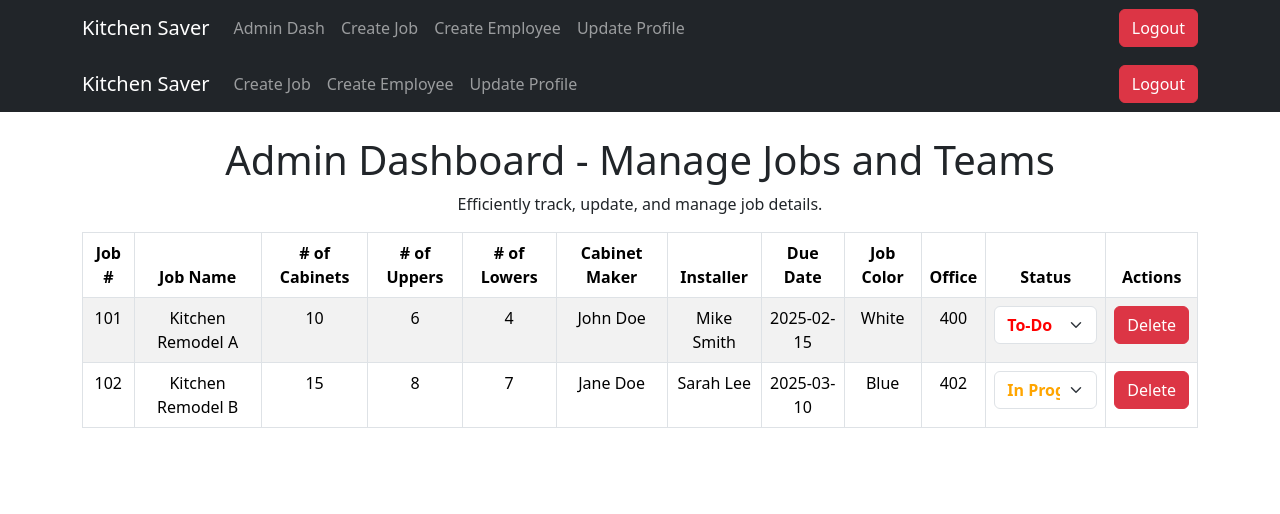
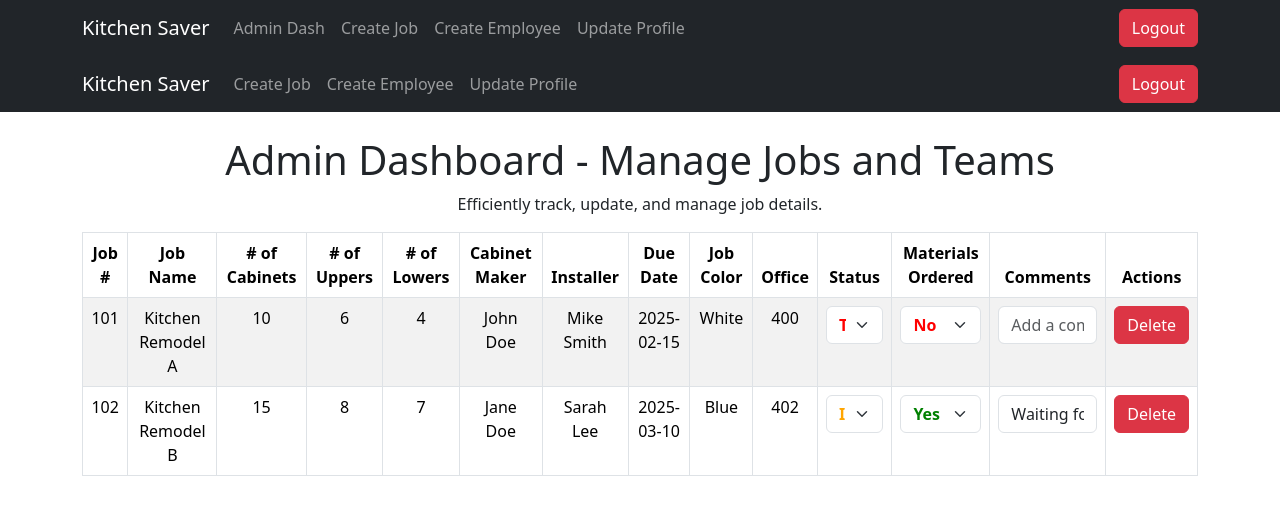
Before and after one commit to Hhertilien1/KitchenSaver, a React (Create React App) app: page /admindash in a window 1280 px wide. Shown: the top 514 px of the page. Built offline with nearby package versions, Linux system fonts and the light colour scheme.

Commit message:
added column for materials ordered per user request

```diff
--- a/src/Components/AdminDash.js
+++ b/src/Components/AdminDash.js
@@ -17,6 +17,8 @@ const AdminDash = () => {
       jobColor: "White",
       office: "400",
       status: "To-Do",
+      materialsOrdered: "No",
+      comments: ""
     },
     {
       jobNumber: 102,
@@ -30,15 +32,18 @@ const AdminDash = () => {
       jobColor: "Blue",
       office: "402",
       status: "In Progress",
+      materialsOrdered: "Yes",
+      comments: "Waiting for shipment."
     },
   ]);
+
+
 
   const deleteJob = (index) => {
     if (window.confirm("Are you sure you want to delete this job?")) {
       setJobs(jobs.filter((_, i) => i !== index));
     }
   };
-
 
   const getStatusColor = (status) => {
     switch (status) {
@@ -52,9 +57,10 @@ const AdminDash = () => {
         return "black";
     }
   };
+
   return (
     <>
-   <Navbar bg="dark" variant="dark" expand="lg">
+      <Navbar bg="dark" variant="dark" expand="lg">
         <Container>
           <Navbar.Brand>Kitchen Saver</Navbar.Brand>
           <Nav className="me-auto">
@@ -84,6 +90,8 @@ const AdminDash = () => {
               <th>Job Color</th>
               <th>Office</th>
               <th>Status</th>
+              <th>Materials Ordered</th>
+              <th>Comments</th>
               <th>Actions</th>
             </tr>
           </thead>
@@ -109,14 +117,43 @@ const AdminDash = () => {
                       setJobs(updatedJobs);
                     }}
                     style={{
-                        color: getStatusColor(job.status),
-                        fontWeight: "bold",
-                      }}
+                      color: getStatusColor(job.status),
+                      fontWeight: "bold",
+                    }}
                   >
                     <option value="To-Do">To-Do</option>
                     <option value="In Progress">In Progress</option>
                     <option value="Completed">Completed</option>
                   </Form.Select>
+                </td>
+                <td>
+                  <Form.Select
+                    value={job.materialsOrdered}
+                    onChange={(e) => {
+                      const updatedJobs = [...jobs];
+                      updatedJobs[index].materialsOrdered = e.target.value;
+                      setJobs(updatedJobs);
+                    }}
+                    style={{
+                        color: job.materialsOrdered === "Yes" ? "green" : "red", // Change text color based on the value
+                        fontWeight: "bold",
+                      }}
+                  >
+                    <option value="No">No</option>
+                    <option value="Yes">Yes</option>
+                  </Form.Select>
+                </td>
+                <td>
+                  <Form.Control
+                    type="text"
+                    value={job.comments}
+                    placeholder="Add a comment"
+                    onChange={(e) => {
+                      const updatedJobs = [...jobs];
+                      updatedJobs[index].comments = e.target.value;
+                      setJobs(updatedJobs);
+                    }}
+                  />
                 </td>
                 <td>
                   <Button variant="danger" onClick={() => deleteJob(index)}>
```
